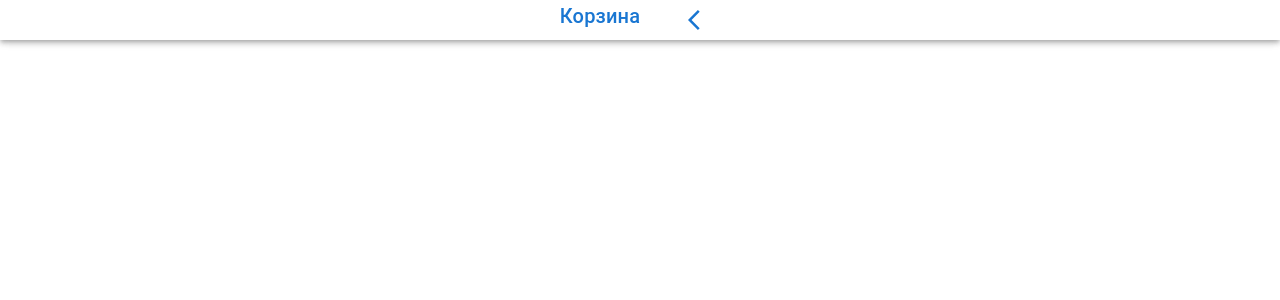
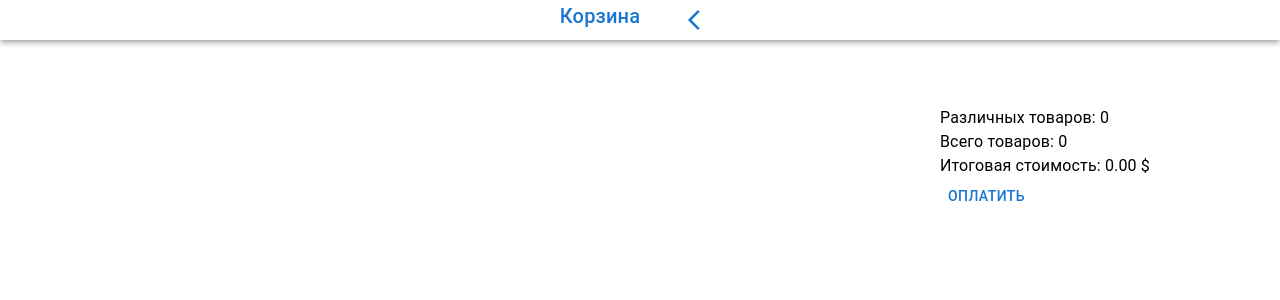
Before and after one commit to NasgulNexus/react-demo-shop, a React (Create React App) app: page /cart in a window 1280 px wide. Shown: the top 300 px of the page. Built offline with nearby package versions, Linux system fonts and the light colour scheme.

Commit message:
style Cart and style ButtonCart

```diff
--- a/src/ButtonCart/index.jsx
+++ b/src/ButtonCart/index.jsx
@@ -3,11 +3,12 @@ import { useDispatch } from "react-redux";
 import Button from "@mui/material/Button";
 import Typography from "@mui/material/Typography";
 import { deleteFromCart, addToCart, decrementCart } from "../actions/cart";
+import { Grid } from "@mui/material";
 
 const ButtonCart = ({ productId, count }) => {
   const dispatch = useDispatch();
   return (
-    <div>
+    <Grid container>
       <Button
         size="small"
         onClick={event => {
@@ -36,7 +37,7 @@ const ButtonCart = ({ productId, count }) => {
       >
         -
       </Button>
-    </div>
+    </Grid>
   );
 };
 
--- /dev/null
+++ b/src/Cart/CartPay.jsx
@@ -0,0 +1,32 @@
+import React from "react";
+import { makeStyles } from "@mui/styles";
+import TotalCost from "../TotalCost";
+import Button from "@mui/material/Button";
+import { Typography } from "@mui/material";
+
+const useStyles = makeStyles(theme => ({
+  root: {
+    position: "fixed"
+  }
+}));
+
+const CartPay = ({ cart, products }) => {
+  const classes = useStyles();
+  let totalCost = 0;
+  let totalGoods = 0;
+  cart.forEach(dataCart => {
+    totalCost += products[dataCart.id].price * dataCart.count;
+    totalGoods += dataCart.count;
+  });
+  let differentGoods = cart.length;
+
+  return (
+    <div className={classes.root}>
+      <Typography>Различных товаров: {differentGoods}</Typography>
+      <Typography>Всего товаров: {totalGoods}</Typography>
+      <TotalCost totalCost={totalCost} />
+      <Button>Оплатить</Button>
+    </div>
+  );
+};
+export default CartPay;
--- a/src/Cart/CartProduct.jsx
+++ b/src/Cart/CartProduct.jsx
@@ -2,10 +2,16 @@ import React from "react";
 import { useSelector } from "react-redux";
 import CartProductContent from "./CartProductContent";
 import { makeStyles } from "@mui/styles";
+import CartPay from "./CartPay";
+import { Grid } from "@mui/material";
 
 const useStyles = makeStyles(theme => ({
   root: {
     marginTop: "60px"
+  },
+  itemCartProduct: {
+    marginTop: "30px",
+    marginBottom: "30px"
   }
 }));
 
@@ -16,14 +22,21 @@ const CartProduct = () => {
 
   return (
     <>
+      <Grid container spacing={2} columns={16} className={classes.root}>
+        <Grid item xs={12}>
           {cart.map(cartData => (
-        <div key={cartData.id} className={classes.root}>
+            <div key={cartData.id} className={classes.itemCartProduct}>
               <CartProductContent
                 product={products[cartData.id]}
                 count={cartData.count}
               />
             </div>
           ))}
+        </Grid>
+        <Grid item xs={4} className={classes.itemCartProduct}>
+          <CartPay cart={cart} products={products} />
+        </Grid>
+      </Grid>
     </>
   );
 };
--- a/src/Cart/CartProductContent.jsx
+++ b/src/Cart/CartProductContent.jsx
@@ -1,19 +1,27 @@
 import React from "react";
 import Typography from "@mui/material/Typography";
-import Container from "@mui/material/Container";
 import ButtonCart from "../ButtonCart";
 import ImageProduct from "../ImageProduct";
 import TextProductFull from "../TextProduct/TextProductFull";
+import { Grid } from "@mui/material";
 
 const CartProductContent = ({ product, count }) => {
   return (
     <>
-      <Container>
-        <ImageProduct image={product.image} title={product.title} />
-        <TextProductFull product={product} />
-        <ButtonCart productId={product.id} count={count} />
-        <Typography>Сумма: {(count * product.price).toFixed(2)} $</Typography>
-      </Container>
+      <Grid container spacing={5}>
+        <Grid item>
+          <ImageProduct image={product.image} title={product.title} />
+        </Grid>
+        <Grid item>
+          <TextProductFull product={product} />
+        </Grid>
+        <Grid item>
+          <ButtonCart productId={product.id} count={count} />
+        </Grid>
+        <Grid item>
+          <Typography>Сумма: {(count * product.price).toFixed(2)} $</Typography>
+        </Grid>
+      </Grid>
     </>
   );
 };
--- /dev/null
+++ b/src/TotalCost/index.jsx
@@ -0,0 +1,7 @@
+import React from "react";
+import Typography from "@mui/material/Typography";
+
+const TotalCost = ({ totalCost }) => {
+  return <Typography> Итоговая стоимость: {totalCost.toFixed(2)} $</Typography>;
+};
+export default TotalCost;
```
Lines whose indentation alone changed are shown as unchanged.
